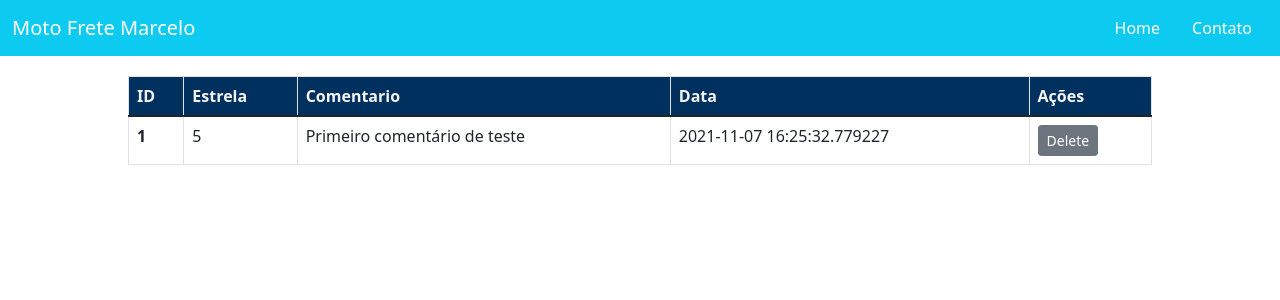
After one commit to andretgsilveira/PI1-Univesp-Grupo-006, a Flask app: page /manage in a window 1280 px wide. The commit adds this page. Shown: the top 300 px of the page. Run offline with Flask 2, Linux system fonts and the light colour scheme; data comes from the database, SQL or seed files in the repository; both versions use the stored data as it was after the commit; some libraries are stand-ins or nearby versions.

Commit message:
Criado pagina de gestão do db, possibilitando remover comentarios

```diff
--- a/app/__init__.py
+++ b/app/__init__.py
@@ -1,5 +1,6 @@
 from flask import Flask, render_template, request, redirect
 from flask_sqlalchemy import SQLAlchemy
+from sqlalchemy import func
 from datetime import datetime
 
 from werkzeug.utils import redirect
@@ -19,10 +20,28 @@ def create_app():
         def __repr__(self):
             return '<ID %r>' %self.id
 
+    @app.route('/manage')
+    def manage():
+        evaluations = Rating.query.order_by(Rating.date_created)
+        return render_template('manage.html', evaluations=evaluations)
+
+    @app.route('/delete/<int:id>')
+    def delete(id):
+        commentDelete = Rating.query.get_or_404(id)
+
+        try:
+            db.session.delete(commentDelete)
+            db.session.commit()
+            return redirect('/manage')
+        except:
+            return "Não foi possivel deletar o comentario"
+
     @app.route('/')
     def index():
+        ratingAvg = db.session.query(func.avg(Rating.star)).scalar()
+        ratingLength = db.session.query(func.max(Rating.id)).scalar()
         evaluations = Rating.query.order_by(Rating.date_created)
-        return render_template('index.html', evaluations=evaluations)
+        return render_template('index.html', evaluations=evaluations, ratingLength=ratingLength, ratingAvg=ratingAvg)
 
     @app.route('/contato')
     def contato():
--- a/app/static/css/style.css
+++ b/app/static/css/style.css
@@ -78,7 +78,7 @@ h2 {
 
 .rating-box > label {
     color: #fed330;
-    font-size: 2em;
+    font-size: 3em;
 }
 
 #dados{
@@ -209,6 +209,17 @@ h2 {
     margin-top: 16px;
  }
 
+ .manage {
+     width: 80%;
+     margin-top: 20px;
+     margin-left: auto;
+     margin-right: auto;
+ }
+
+ .thead-dark {
+     color: rgb(245, 245, 245);
+     background-color: rgb(0, 48, 94);
+ }
  @media (max-widght: 700px) {
     #foto{
         height: 120px;
--- a/app/templates/index.html
+++ b/app/templates/index.html
@@ -26,14 +26,14 @@
 
             <h4>Avaliação geral</h4>
 
-            <div class="ratings"> <span class="product-rating">4.6</span><span>/5</span>
+            <div class="ratings"> <span class="product-rating">{{ ratingAvg }}</span><span>/5</span>
 
               <div class="stars"> <i class="fa fa-star"></i> <i class="fa fa-star"></i> <i class="fa fa-star"></i> <i
                   class="fa fa-star"></i> </div>
 
               <!-- <img src="../static/imagens/star4.png" height="25" width="100"> -->
 
-              <div class="rating-text"> <span>53 avaliações</span> </div>
+              <div class="rating-text"> <span>{{ ratingLength }} avaliações</span> </div>
             </div>
             <!-- </div> -->
           </div>
--- /dev/null
+++ b/app/templates/manage.html
@@ -0,0 +1,30 @@
+{% extends 'base.html' %}
+{% block content %}
+
+<div class="manage">
+  <table class="table table-bordered">
+    <thead class="thead-dark">
+      <tr>
+        <th scope="col">ID</th>
+        <th scope="col">Estrela</th>
+        <th scope="col">Comentario</th>
+        <th scope="col">Data</th>
+        <th scope="col">Ações</th>
+      </tr>
+    </thead>
+    <tbody>
+      {% for evaluation in evaluations%}
+      <tr>
+        <th scope="row">{{ evaluation.id }}</th>
+        <td>{{ evaluation.star }}</td>
+        <td>{{ evaluation.evaluation }}</td>
+        <td>{{ evaluation.date_created }}</td>
+        <td><a href="/delete/{{ evaluation.id }}" type="button" class="btn btn-secondary btn-sm">Delete</a></td>
+      </tr>
+      {% endfor %}
+    </tbody>
+  </table>
+</div>
+
+
+{% endblock %}
```
Also changed, not shown: app/rating.db.
